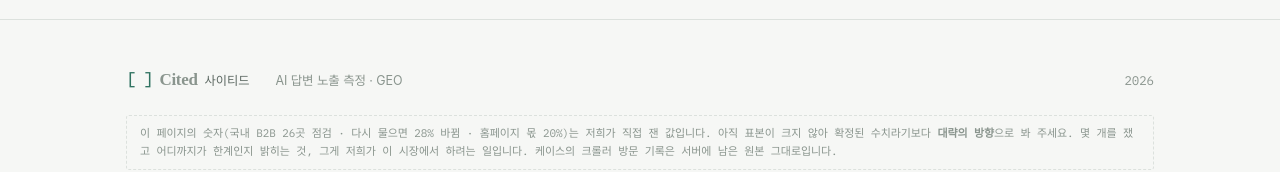
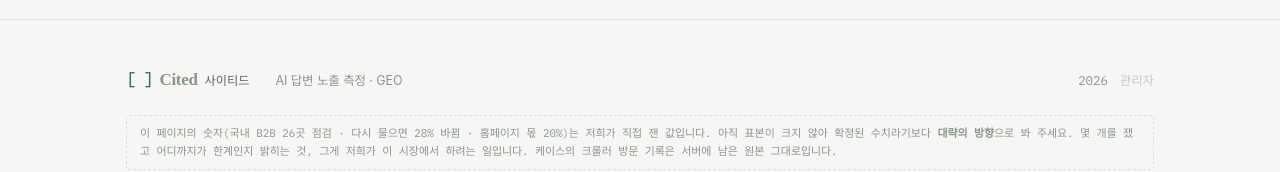
Before and after one commit to leeledger/geo, a Next.js app in the folder web/: page / in a window 1280 px wide. Shown: the part 10153-10325 px from the top of the page. Built offline with nearby package versions, Linux system fonts and the light colour scheme; no server answers; the database is empty; a web font is replaced by a local one.

Commit message:
geo 랜딩 푸터에도 관리자 문을 단다 - 학원엔 달고 여기는 빠뜨렸다

```diff
--- a/web/app/globals.css
+++ b/web/app/globals.css
@@ -164,6 +164,10 @@ details p{padding:0 22px 19px;font-size:13.5px;color:var(--muted);line-height:1.
 
 footer{padding:44px 0 60px;font-size:12.5px;color:var(--faint)}
 footer .row{display:flex;gap:26px;flex-wrap:wrap;align-items:baseline}
+/* 관리자 링크. 눈에 띄면 안 되지만 찾을 수는 있어야 한다.
+   marginLeft:auto 를 쓴 연도 옆에 오므로 gap 을 줄여 붙인다. */
+footer .fadmin{opacity:.45;margin-left:-14px;text-decoration:none;color:inherit}
+footer .fadmin:hover{opacity:.9;text-decoration:underline}
 .wm{font-family:"IBM Plex Mono",monospace;font-size:11px;color:var(--faint);border:1px dashed var(--rule);border-radius:3px;padding:9px 13px;margin-top:20px;line-height:1.6}
 @media (prefers-reduced-motion:reduce){*{transition:none!important;animation:none!important}}
 @keyframes pulse{0%,100%{opacity:.4}50%{opacity:1}}
--- a/web/app/page.tsx
+++ b/web/app/page.tsx
@@ -680,6 +680,9 @@ export default async function Home() {
             <span className="mono" style={{ marginLeft: "auto" }}>
               2026
             </span>
+            {/* 관리자로 들어가는 문. 학원 사이트에는 달아 두고 여기는 빠뜨렸다.
+                주소를 외워야만 들어갈 수 있는 건 문이 없는 것과 같다. */}
+            <a className="fadmin" href="/admin/login" rel="nofollow">관리자</a>
           </div>
           <div className="wm">
             이 페이지의 숫자(국내 B2B 26곳 점검 · 다시 물으면 28% 바뀜 · 홈페이지 몫 20%)는 저희가 직접 잰 값입니다.
```
